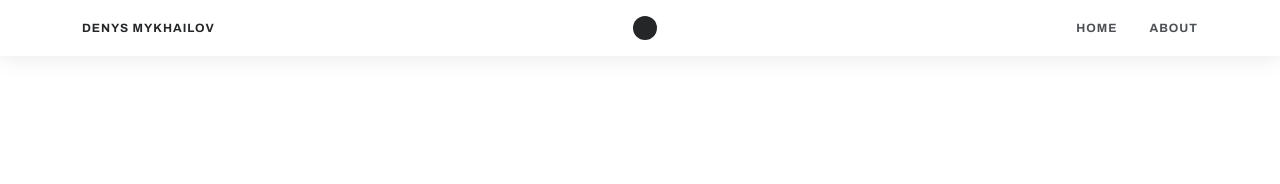
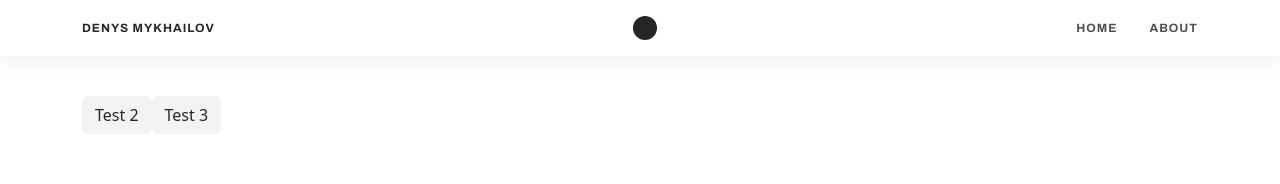
Before and after one commit to kamrade/dzen, a React (Vite) app: page / in a window 1280 px wide. Shown: the top 184 px of the page. Built offline with nearby package versions, Linux system fonts and the light colour scheme.

Commit message:
Header and Magic Button\

```diff
--- a/src/App.tsx
+++ b/src/App.tsx
@@ -2,12 +2,21 @@ import { BrowserRouter, Routes, Route } from 'react-router-dom';
 import s from './App.module.scss';
 import { Home, About } from './pages';
 import { Header } from './uikit';
+import { Button } from './uikit/DynamicButton';
 
 function App() {
+
+
   return (
     <BrowserRouter>
       <div className={s.App}>
         <Header />
+
+        <div className="pt-5 mt-5 container">
+          <Button theme='primary'>Test 2</Button>
+          <Button theme='secondary' size='md'>Test 3</Button>
+        </div>
+
         <main>
 
           <Routes>
--- /dev/null
+++ b/src/uikit/DynamicButton/DynamicButton.module.scss
@@ -0,0 +1,25 @@
+.DynamicButton {
+  position: relative;
+  outline: none;
+  box-shadow: none;
+  border: 1px solid transparent;
+  padding: .375em .75em;
+  border-radius: 6px;
+  line-height: 1.5;
+  background: #f1f3f5;
+  transition: all .2s ease-in-out;
+  font-size: inherit;
+  color: inherit;
+
+  &:hover {
+    background: #e6e8ea;
+  }
+
+  &:active {
+    background: #dadcde;
+  }
+
+  &:focus {
+    box-shadow: inset 0 0 0 1px rgba(60, 90, 255, 0.3);
+  }
+}
--- /dev/null
+++ b/src/uikit/DynamicButton/DynamicButton.tsx
@@ -0,0 +1,103 @@
+import React from 'react';
+import s from './DynamicButton.module.scss';
+
+
+// Geneartive button data
+interface IButtonTheme {
+  name: string;
+  backgroundColor: string;
+  outline: string;
+  color: string;
+  default: boolean;
+}
+
+interface IButtonSize {
+  name: string;
+  paddingY: number;
+  paddingX: number;
+  innerGap: number;
+  default: boolean;
+}
+
+interface IButtonShape {
+  name: string;
+  borderRadius: number;
+  default: boolean;
+}
+
+interface IButtonGeneratorData {
+  themes: IButtonTheme[];
+  sizes: IButtonSize[];
+  shapes: IButtonShape[];
+}
+
+
+// Basic button data
+type ButtonType = 'button' | 'submit' | 'reset';
+
+interface IButtonBase {
+  type?: ButtonType;
+  disabled?: boolean;
+  children?: React.ReactNode;
+}
+
+
+// Function generator
+export function DynamicButtonGenerator<ThemeType, SizeType>(data: IButtonGeneratorData) {
+
+  interface IDynamicButton extends IButtonBase {
+    theme?: ThemeType;
+    size?: SizeType;
+  }
+
+
+  const DynamicButton: React.FC<IDynamicButton> = (props) => {
+
+    return (
+      <button className={s.DynamicButton}>
+        {props.children}
+      </button>
+    );
+
+  }
+
+  return DynamicButton;
+
+}
+
+
+//  Create component
+export type ButtonTheme = 'primary' | 'secondary';
+export type ButtonSize = 'md' | 'sm';
+
+export const Button = DynamicButtonGenerator<ButtonTheme, ButtonSize>({
+
+  sizes: [{
+    name: 'md',
+    paddingY: 8,
+    paddingX: 12,
+    innerGap: 4,
+    default: false,
+  }],
+
+  themes: [{
+    name: 'primary',
+    color: 'white',
+    outline: 'transparent',
+    backgroundColor: 'blue',
+    default: false,
+  }, {
+    name: 'secondary',
+    color: 'darkgrey',
+    outline: 'transparent',
+    backgroundColor: 'lightgray',
+    default: false,
+  }],
+
+  shapes: [{
+    name: 'base',
+    borderRadius: 6,
+    default: true,
+  }]
+
+});
--- /dev/null
+++ b/src/uikit/DynamicButton/index.ts
@@ -0,0 +1 @@
+export * from './DynamicButton';
--- a/src/uikit/Header.module.scss
+++ b/src/uikit/Header/Header.module.scss
@@ -1,3 +1,4 @@
+@import "~styles/variables";
 @import "~styles/colors";
 
 .Header {
@@ -7,14 +8,17 @@
 .Header {
   font-size: var(--header-font-size);
   position: fixed;
+  z-index: $zindex-fixed;
   top: 0;
   width: 100%;
   padding: 1rem 0;
   background-color: $color-bg-base-100;
   box-shadow: 0 0 24px rgba(0,0,0,0.1);
+
   h6 {
     margin: 0;
   }
+
 }
 
 .HeaderContent {
--- a/src/uikit/index.ts
+++ b/src/uikit/index.ts
@@ -1 +1 @@
-export * from './Header';
+export * from './Header/Header';
```
Also changed, not shown: src/uikit/Header/Header.tsx (renamed from src/uikit/Header.tsx).
